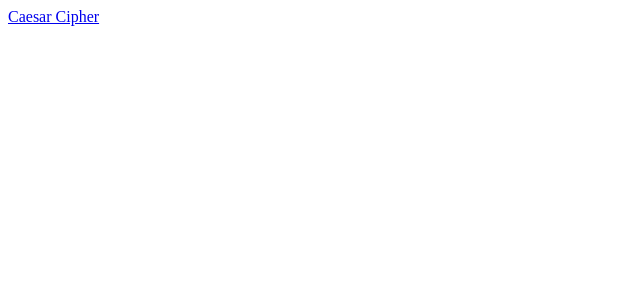
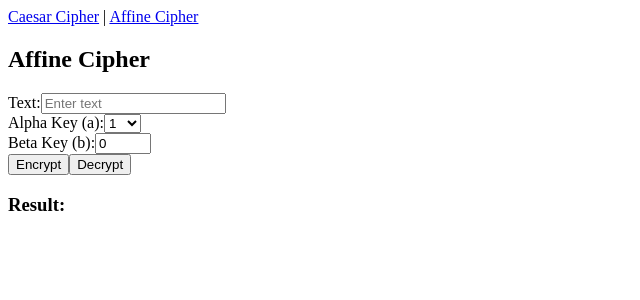
Before and after one commit to s-rifat/Encryption-Decryption-Tool, an Angular app in the folder encrypt-decrypt-tool/: page /affine-cipher in a window 1280 px wide. Before the commit this address led to /. Shown: the top 300 px of the page, without its empty margins (0-640 px from the left). Built offline with nearby package versions, Linux system fonts and the light colour scheme.

Commit message:
Init Affine cipher.

```diff
--- /dev/null
+++ b/encrypt-decrypt-tool/src/app/affine-cipher/affine-cipher.component.css
@@ -0,0 +1 @@
+/* affine-cipher.component.css */
--- /dev/null
+++ b/encrypt-decrypt-tool/src/app/affine-cipher/affine-cipher.component.html
@@ -0,0 +1,30 @@
+<div>
+  <h2>Affine Cipher</h2>
+
+  <div>
+    <label for="textInput">Text:</label>
+    <input id="textInput" [(ngModel)]="text" placeholder="Enter text">
+  </div>
+
+  <div>
+    <label for="alphaKeyInput">Alpha Key (a):</label>
+    <select id="alphaKeyInput" [(ngModel)]="alphaKey">
+      <option *ngFor="let key of possibleAlphaKeys" [ngValue]="key">{{ key }}</option>
+    </select>
+  </div>
+
+  <div>
+    <label for="betaKeyInput">Beta Key (b):</label>
+    <input id="betaKeyInput" type="number" [(ngModel)]="betaKey" min="0" max="25">
+  </div>
+
+  <div>
+    <button (click)="encrypt()">Encrypt</button>
+    <button (click)="decrypt()">Decrypt</button>
+  </div>
+
+  <div>
+    <h3>Result:</h3>
+    <p>{{ result }}</p>
+  </div>
+</div>
--- /dev/null
+++ b/encrypt-decrypt-tool/src/app/affine-cipher/affine-cipher.component.ts
@@ -0,0 +1,103 @@
+import { Component } from '@angular/core';
+import { FormsModule } from '@angular/forms';
+import { CommonModule } from '@angular/common';
+
+@Component({
+  selector: 'app-affine-cipher',
+  standalone: true,
+  imports: [FormsModule, CommonModule],
+  templateUrl: './affine-cipher.component.html',
+  styleUrl: './affine-cipher.component.css'
+})
+export class AffineCipherComponent {
+  text: string = '';
+  alphaKey: number = 1; // Default alpha key
+  betaKey: number = 0;  // Default beta key
+  result: string = '';
+
+  // Possible values for alpha where gcd(alpha, 26) = 1
+  possibleAlphaKeys: number[] = [1, 3, 5, 7, 9, 11, 15, 17, 19, 21, 23, 25];
+
+  constructor() {
+    this.alphaKey = this.possibleAlphaKeys[0]; // Set default to the first valid key
+  }
+
+  encrypt(): void {
+    this.result = this.affineCipher(this.text, this.alphaKey, this.betaKey, true);
+  }
+
+  decrypt(): void {
+    this.result = this.affineCipher(this.text, this.alphaKey, this.betaKey, false);
+  }
+
+  private affineCipher(input: string, alpha: number, beta: number, encrypt: boolean): string {
+    let output = '';
+    const m = 26; // Modulo for English alphabet
+
+    // Check if alpha is valid for decryption
+    if (!encrypt && this.gcd(alpha, m) !== 1) {
+      this.result = 'Error: Alpha key is not valid for decryption. gcd(alpha, 26) must be 1.';
+      return '';
+    }
+
+    let alphaInverse = -1;
+    if (!encrypt) {
+      alphaInverse = this.modInverse(alpha, m);
+      if (alphaInverse === -1) {
+        this.result = 'Error: Modular inverse for alpha key not found. Alpha key might be invalid.';
+        return '';
+      }
+    }
+
+    for (let i = 0; i < input.length; i++) {
+      let char = input[i];
+      let charCode = char.charCodeAt(0);
+
+      // Handle uppercase letters
+      if (charCode >= 'A'.charCodeAt(0) && charCode <= 'Z'.charCodeAt(0)) {
+        let x = charCode - 'A'.charCodeAt(0);
+        let transformedX: number;
+        if (encrypt) {
+          transformedX = (alpha * x + beta) % m;
+        } else {
+          transformedX = (alphaInverse * (x - beta + m)) % m; // Add m to handle negative results before modulo
+        }
+        output += String.fromCharCode(transformedX + 'A'.charCodeAt(0));
+      }
+      // Handle lowercase letters
+      else if (charCode >= 'a'.charCodeAt(0) && charCode <= 'z'.charCodeAt(0)) {
+        let x = charCode - 'a'.charCodeAt(0);
+        let transformedX: number;
+        if (encrypt) {
+          transformedX = (alpha * x + beta) % m;
+        } else {
+          transformedX = (alphaInverse * (x - beta + m)) % m;
+        }
+        output += String.fromCharCode(transformedX + 'a'.charCodeAt(0));
+      }
+      // Keep non-alphabetic characters as they are
+      else {
+        output += char;
+      }
+    }
+    return output;
+  }
+
+  // Function to calculate GCD
+  private gcd(a: number, b: number): number {
+    while (b) {
+      [a, b] = [b, a % b];
+    }
+    return a;
+  }
+
+  // Function to find modular multiplicative inverse using extended Euclidean algorithm
+  private modInverse(a: number, m: number): number {
+    for (let x = 1; x < m; x++) {
+      if (((a % m) * (x % m)) % m === 1) {
+        return x;
+      }
+    }
+    return -1; // Inverse doesn't exist
+  }
+}
--- a/encrypt-decrypt-tool/src/app/app.html
+++ b/encrypt-decrypt-tool/src/app/app.html
@@ -1,5 +1,6 @@
 <nav>
-  <a routerLink="/caesar-cipher">Caesar Cipher</a>
+  <a routerLink="/caesar-cipher">Caesar Cipher</a> |
+  <a routerLink="/affine-cipher">Affine Cipher</a>
 </nav>
 
 <router-outlet></router-outlet>
--- a/encrypt-decrypt-tool/src/app/app.routes.ts
+++ b/encrypt-decrypt-tool/src/app/app.routes.ts
@@ -1,6 +1,8 @@
 import { Routes } from '@angular/router';
 import { CaesarCipherComponent } from './caesar-cipher/caesar-cipher.component';
+import { AffineCipherComponent } from './affine-cipher/affine-cipher.component';
 
 export const routes: Routes = [
-    { path: 'caesar-cipher', component: CaesarCipherComponent }
+    { path: 'caesar-cipher', component: CaesarCipherComponent },
+    { path: 'affine-cipher', component: AffineCipherComponent }
 ];
```
Also changed, not shown: 1 other file (tests, documents, lock files or other folders).
